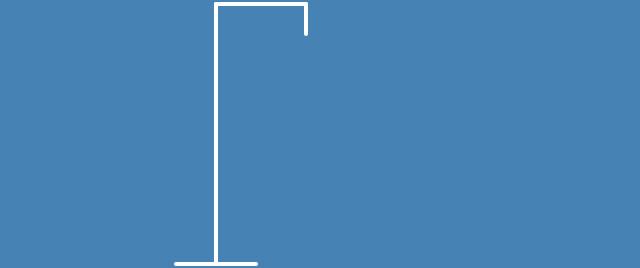
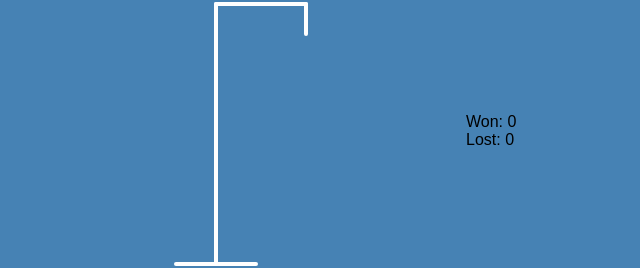
Before and after one commit to silkyh13/Hangman, a React app: page / in a window 1280 px wide. Shown: the part 123-391 px from the top of the page, without its empty margins (289-929 px from the left). Built offline with nearby package versions, Linux system fonts and the light colour scheme.

Commit message:
can keep track of wins and loses

```diff
--- a/src/components/App.js
+++ b/src/components/App.js
@@ -8,8 +8,11 @@ let wordEl,
   popup,
   notification,
   finalMessage,
-  figureParts;
-
+  figureParts,
+  lost,
+  won;
+let win = 0;
+let lose = 0;
 const correctLetters = [];
 const wrongLetters = [];
 let selectedWord = faker.random.word().toLowerCase();
@@ -27,7 +30,9 @@ function displayWord() {
     .join("")}`;
   const innerWord = wordEl.innerText.replace(/\n/g, "");
   if (innerWord === selectedWord) {
+    win++;
     finalMessage.innerText = "Congratulations! You won! 😃";
+    won.innerText = `Won: ${win}`;
     popup.style.display = "flex";
   }
 }
@@ -52,7 +57,9 @@ function updateWrongLettersEl() {
     }
   });
   if (wrongLetters.length === figureParts.length) {
+    lose++;
     finalMessage.innerText = "Sorry, you lose. 😕";
+    lost.innerText = `Lost: ${lose}`;
     popup.style.display = "flex";
   }
 }
@@ -67,6 +74,8 @@ const Board = () => {
       popup = document.getElementById("popup-container");
       notification = document.getElementById("notification-container");
       figureParts = document.querySelectorAll(".figure-part");
+      lost = document.getElementById("lost");
+      won = document.getElementById("won");
       displayWord();
       //reset board when u either lose or win
       playAgainBtn.addEventListener("click", () => {
@@ -102,6 +111,10 @@ const Board = () => {
         <div className="wrong-letters-container">
           <div id="wrong-letters"></div>
         </div>
+        <div className="score-container">
+          <div id="won">Won: {win}</div>
+          <div id="lost">Lost: {lose}</div>
+        </div>
         <div className="word" id="word"></div>
       </div>
       <div className="popup-container" id="popup-container">
@@ -118,6 +131,9 @@ const Board = () => {
 };
 
 class App extends React.Component {
+  constructor(props) {
+    super(props);
+  }
   handleKeyPress = (e) => {
     const keyCode = e.keyCode;
     if (keyCode >= 65 && keyCode <= 90) {
@@ -142,8 +158,6 @@ class App extends React.Component {
 
   componentDidMount() {
     document.addEventListener("keydown", this.handleKeyPress, false);
-
-    // this.playAgain();
   }
 
   render() {
--- a/src/styles/App.css
+++ b/src/styles/App.css
@@ -35,10 +35,19 @@ h1 {
   display: none;
 }
 
+.score-container {
+  position: absolute;
+  top: 30%;
+  left: 340px;
+  /* display: flex;
+  flex-direction: column;
+  text-align: right; */
+}
+
 .wrong-letters-container {
   position: absolute;
   top: 20px;
-  right: 20px;
+  left: 340px;
   /* display: flex;
   flex-direction: column;
   text-align: right; */
```
Also changed, not shown: public/bundle.js.
